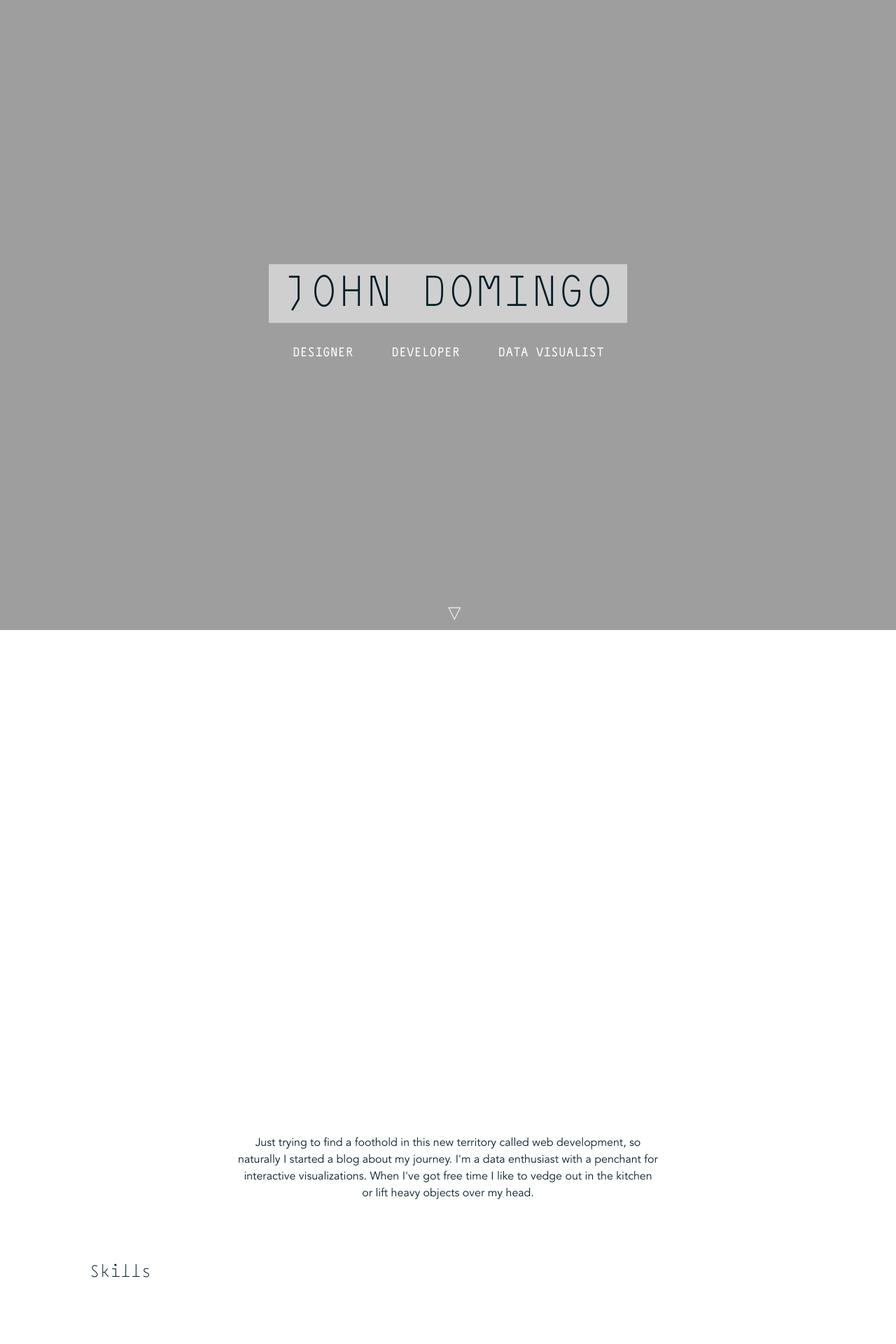
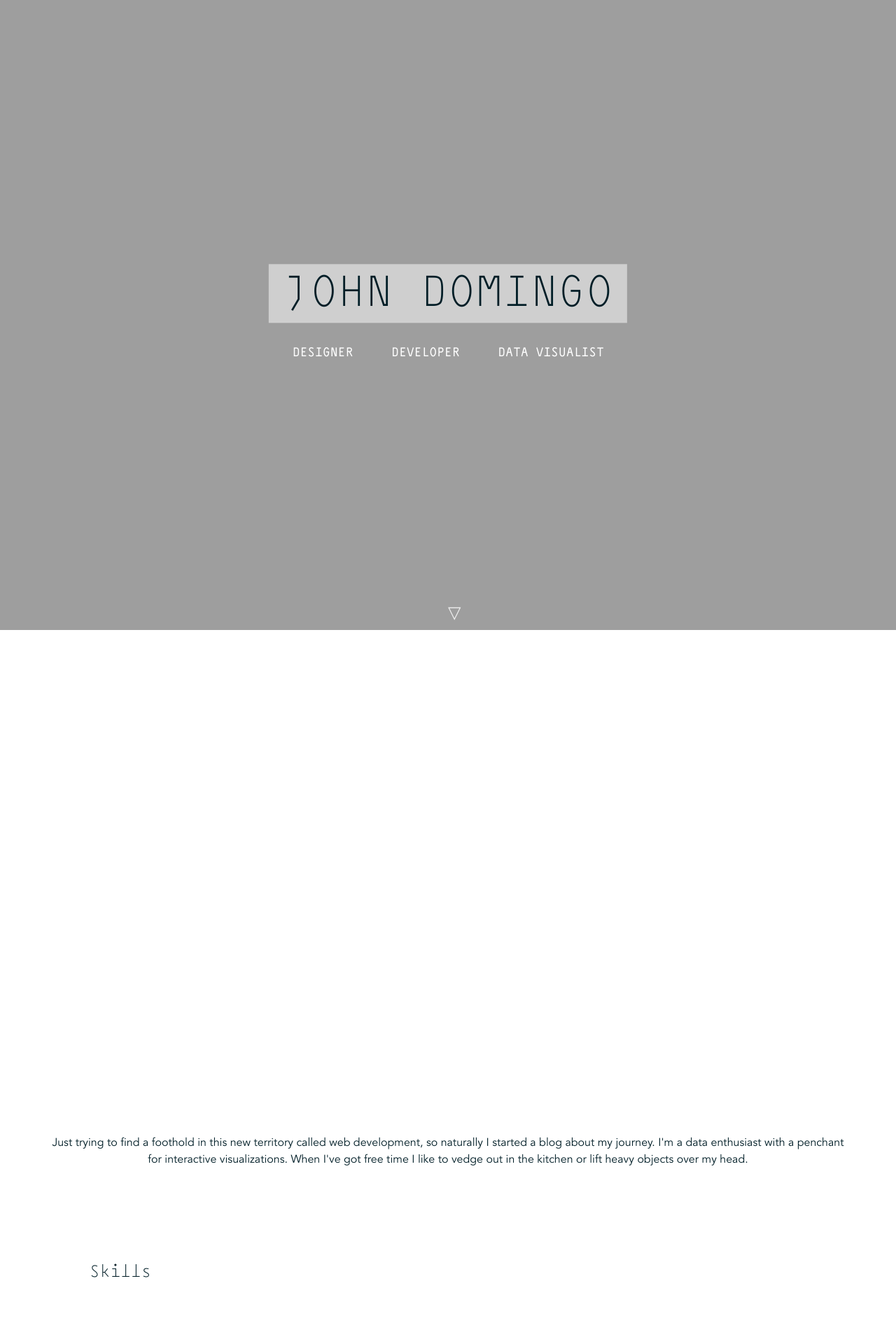
Before and after one commit to jwdomingo/jwdomingo.github.io, a Jekyll site: the page built from index.html, in a window 1280 px wide. Shown: the top 1920 px of the page at 70% size. Built offline with Jekyll 4.4.1, drawn with Linux system fonts in a browser that asks for light colours.

Commit message:
Found error in 600px fixed width of paragraph element

```diff
--- a/_sass/_landing.sass
+++ b/_sass/_landing.sass
@@ -37,7 +37,7 @@ header
 
   .container-header
     z-index: 0
-    width: 100%
+    max-width: 100%
     position: fixed
     top: 50%
     left: 50%
@@ -95,7 +95,7 @@ section
     background-color: transparent
 
     p
-      width: 600px
+      width: 90%
       margin: 0px auto
       text-align: center
       position: absolute
```
